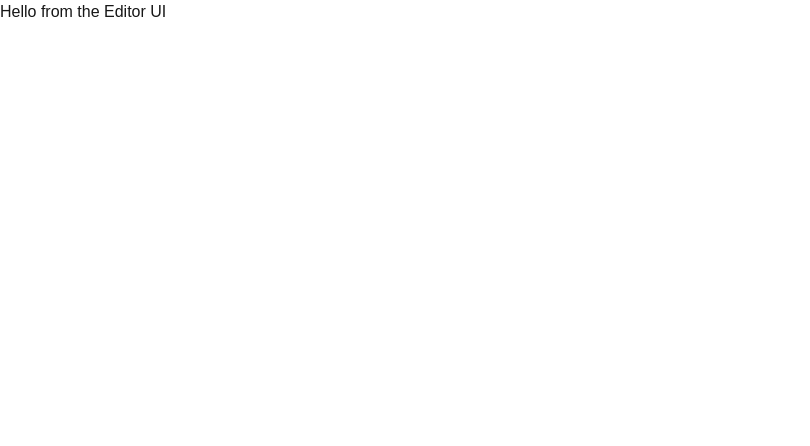
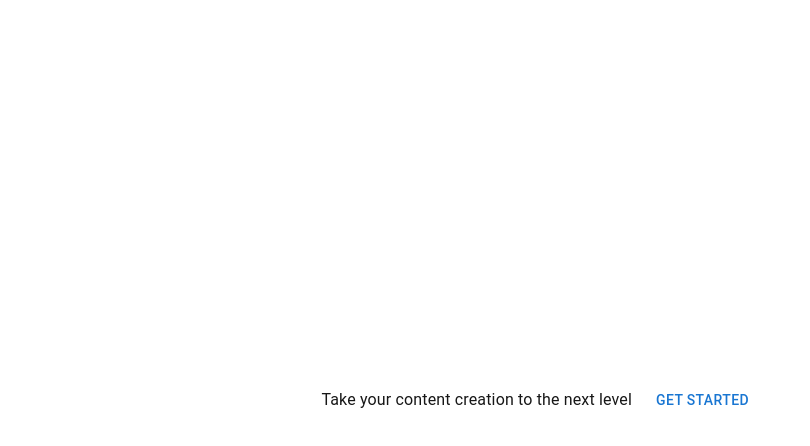
Before and after one commit to BrandonGrayson/editorui, a Next.js app: page / in a window 1280 px wide. Shown: the top 446 px of the page, without its empty margins (0-810 px from the left). Built offline with nearby package versions, Linux system fonts and the light colour scheme.

Commit message:
homepage with link to templates page

```diff
--- /dev/null
+++ b/app/createEmotionCache.ts
@@ -0,0 +1,6 @@
+import createCache from '@emotion/cache';
+
+
+export default function createEmotionCache() {
+  return createCache({ key: 'css', prepend: true });
+}
--- a/app/page.tsx
+++ b/app/page.tsx
@@ -1,8 +1,18 @@
-import Image from "next/image";
+
+import * as React from 'react';
+import { Button, Grid, Typography } from "@mui/material";
+import Link from 'next/link'
 
 export default function Home() {
   return (
+    <Grid container spacing={2}>
+      <Grid style={{display: 'flex', justifyContent: 'end', height: '100vh', alignItems: 'center'}} size={6}>
+        <Typography>Take your content creation to the next level</Typography>
+      </Grid>
+      <Grid style={{display: 'flex', justifyContent: 'start', height: '100vh', alignItems: 'center'}} size={6}>
+        <Link href={'/templates'}> <Button>Get Started</Button></Link>
 
-    <p>Hello from the Editor UI</p>
+      </Grid>
+    </Grid>
   );
 }
```
Also changed, not shown: package.json (+8 -5 lines), 1 other file (tests, documents, lock files or other folders).
